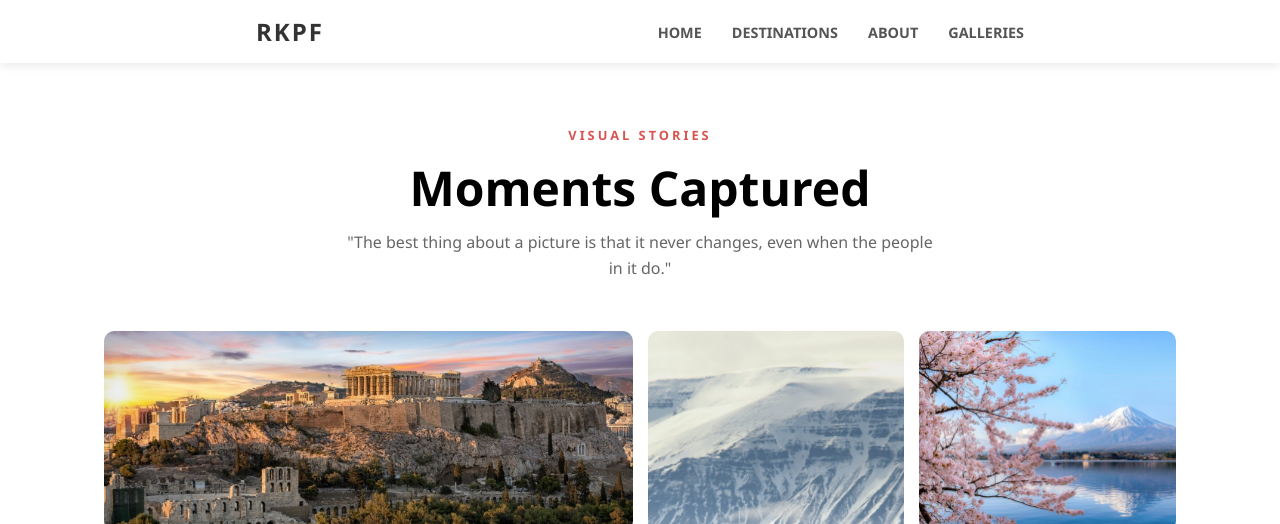
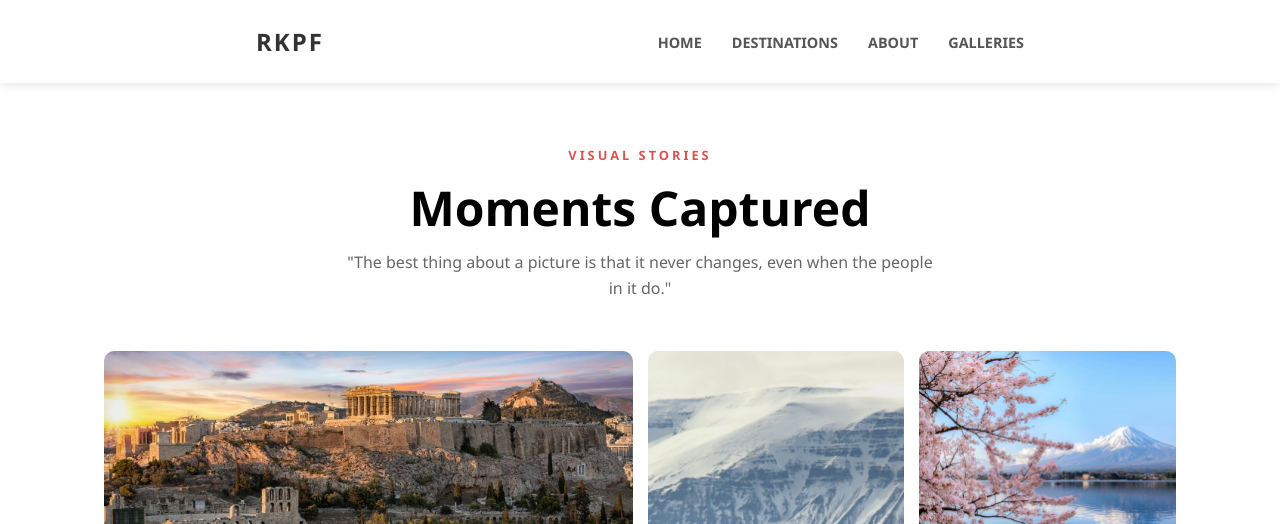
Before and after one commit to xHeidelberg/activitiy1, a plain HTML site: page galleries.html in a window 1280 px wide. Shown: the top 524 px of the page. Drawn offline with Linux system fonts and the light colour scheme.

Commit message:
styles updated push for updated

```diff
--- a/css/about.css
+++ b/css/about.css
@@ -14,10 +14,9 @@ nav {
     display: flex;
     justify-content: space-between;
     align-items: center;
-    padding: 15px 20%;
+    padding: 25px 20%;
     background: #ffffff;
     box-shadow: 0 2px 10px rgba(0, 0, 0, 0.1);
-
     position: sticky;
     top: 0;
     z-index: 1000;
--- a/css/destination.css
+++ b/css/destination.css
@@ -10,10 +10,9 @@ nav {
     display: flex;
     justify-content: space-between;
     align-items: center;
-    padding: 15px 20%;
+    padding: 25px 20%;
     background: #ffffff;
     box-shadow: 0 2px 10px rgba(0, 0, 0, 0.1);
-
     position: sticky;
     top: 0;
     z-index: 1000;
--- a/css/galleries.css
+++ b/css/galleries.css
@@ -2,7 +2,7 @@
     margin: 0;
     padding: 0;
     box-sizing: border-box;
-    font-family: 'Segoe UI', Tahoma, Geneva, Verdana, sans-serif;
+    font-family: 'Segoe UI', Tahoma, Verdana, sans-serif;
     scroll-behavior: smooth;
 }
 
@@ -10,7 +10,7 @@ nav {
     display: flex;
     justify-content: space-between;
     align-items: center;
-    padding: 15px 20%;
+    padding: 25px 20%;
     background: #ffffff;
     box-shadow: 0 2px 10px rgba(0,0,0,0.1);
     position: sticky;
--- a/css/styles.css
+++ b/css/styles.css
@@ -16,17 +16,16 @@ nav {
     display: flex;
     justify-content: space-between;
     align-items: center;
-    padding: 15px 20%;
+    padding: 25px 20%;
     background: #ffffff;
-    box-shadow: 0 2px 10px rgba(0,0,0,0.1);
-
+    box-shadow: 0 2px 10px rgba(0, 0, 0, 0.1);
     position: sticky;
     top: 0;
     z-index: 1000;
 }
 
 .logo {
-    font-size: 1.2rem;
+    font-size: 1.5rem;
     font-weight: 800;
     color: #333;
     text-transform: uppercase;
@@ -35,7 +34,7 @@ nav {
 nav ul {
     display: flex;
     list-style: none;
-    gap: 30px; /* Modern way to space items */
+    gap: 30px;
 }
 
 nav ul li a {
@@ -47,15 +46,14 @@ nav ul li a {
     transition: color 0.3s ease;
 }
 
-/* Hover effect */
 nav ul li a:hover {
-    color: #d9534f; /* Matches your blog's accent color */
+    color: #d9534f;
 }
-/* Hero Section */
+
 .bannerMain {
     height: 60vh;
-    background: linear-gradient(rgba(0,0,0,0.3), rgba(0,0,0,0.3)),
-                url('../images/back1.jpg');
+    background: linear-gradient(rgba(0, 0, 0, 0.3), rgba(0, 0, 0, 0.3)),
+        url('../images/back1.jpg');
     background-size: cover;
     background-position: center;
     display: flex;
@@ -66,7 +64,10 @@ nav ul li a:hover {
     text-align: center;
 }
 
-.bannerMain h1 { font-size: 3rem; margin-bottom: 10px; }
+.bannerMain h1 {
+    font-size: 3rem;
+    margin-bottom: 10px;
+}
 
 /* Blog Grid */
 .post-grid {
@@ -79,12 +80,15 @@ nav ul li a:hover {
 .post-card {
     background: white;
     border-radius: 8px;
+    cursor: pointer;
     overflow: hidden;
-    box-shadow: 0 4px 15px rgba(0,0,0,0.1);
+    box-shadow: 0 4px 15px rgba(0, 0, 0, 0.1);
     transition: transform 0.3s;
 }
 
-.post-card:hover { transform: translateY(-5px); }
+.post-card:hover {
+    transform: translateY(-5px);
+}
 
 .post-image {
     height: 200px;
@@ -96,14 +100,24 @@ nav ul li a:hover {
     padding: 20px;
 }
 
-.post-content span { font-size: 0.8rem; color: #888; }
-.post-content h2 { margin: 10px 0; font-size: 1.25rem; }
-.read-more { color: #d9534f; text-decoration: none; font-weight: bold; }
+.post-content span {
+    font-size: 0.8rem;
+    color: #888;
+}
 
-/* Footer */
-footer {
-    text-align: center;
-    padding: 40px;
-    background: #333;
-    color: white;
+.post-content h2 {
+    margin: 10px 0;
+    font-size: 1.25rem;
 }
+
+.read-more {
+    color: #d9534f;
+    text-decoration: none;
+    font-weight: bold;
+    transition: 0.23ms;
+}
+
+.read-more:hover {
+    color: black;
+    transition: 0.23ms;
+}
```
